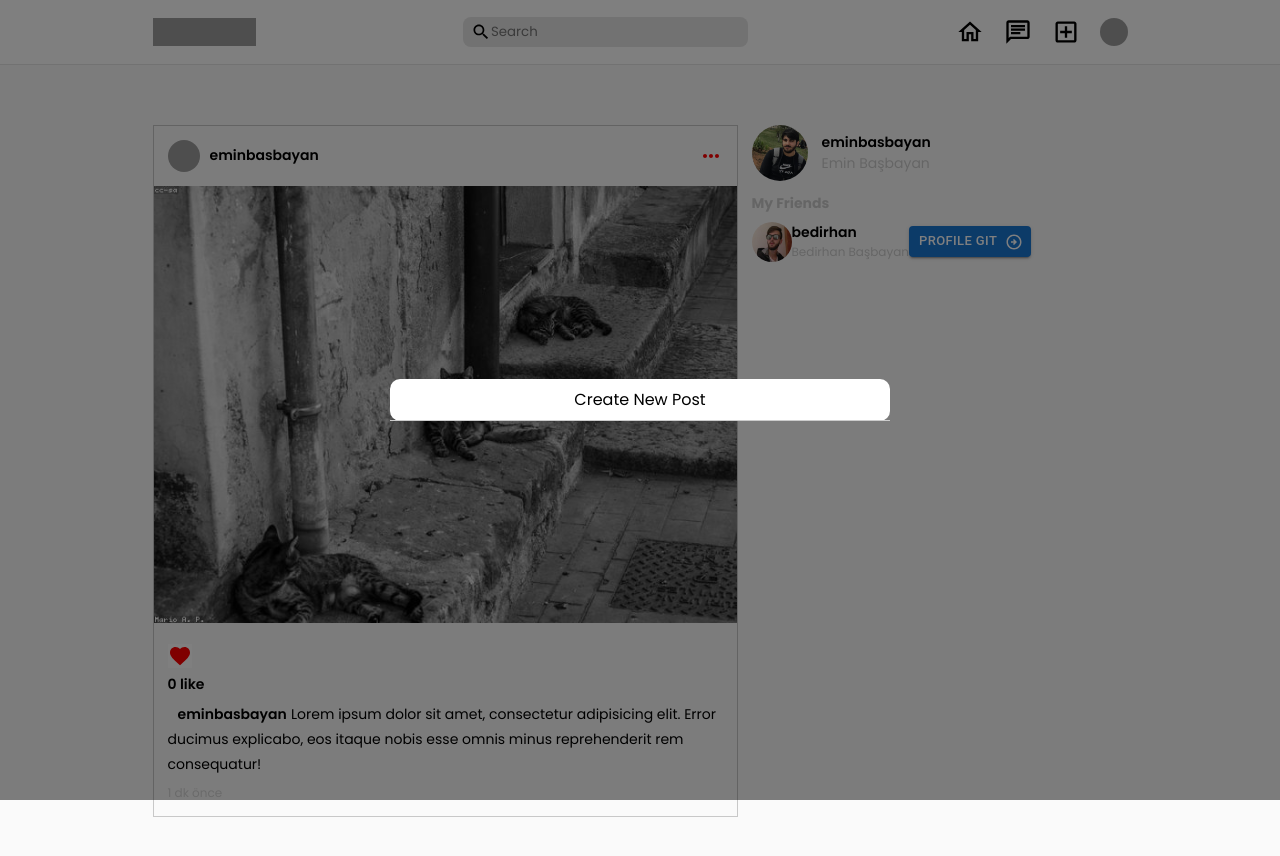
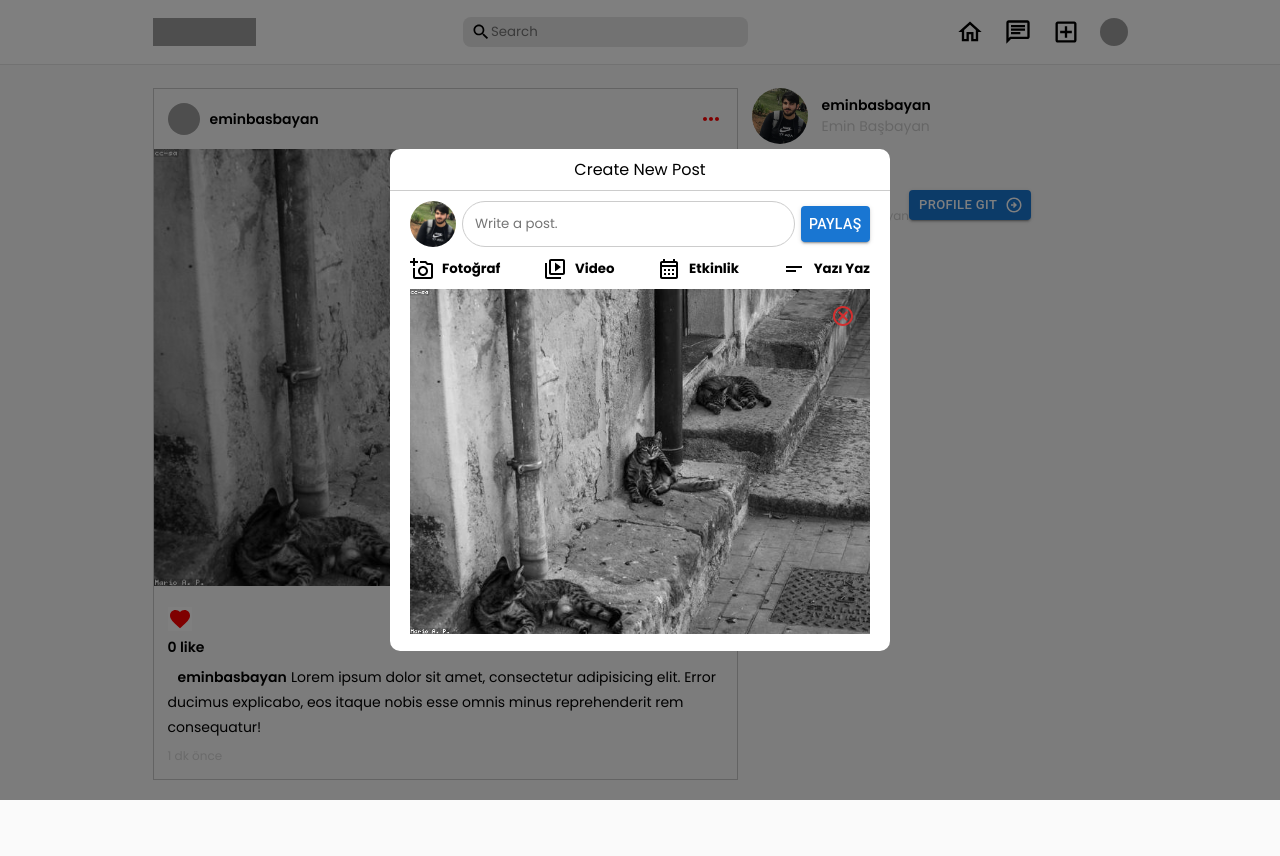
Before and after one commit to MustafaYilmaz1625/Blog-MERN, a React (Create React App) app in the folder react.instagram/: page / in a window 1280 px wide. Both pictures are taken after a click on the icon 1065 px from the left and 32 px from the top of the page. Shown: the top 856 px of the page. Built offline with nearby package versions, Linux system fonts and the light colour scheme; grey boxes are pictures that could not be loaded.

Commit message:
button,input,addphoto,videolibrary, calendarmonth..add and css.

```diff
--- a/react.instagram/src/components/share/Share.jsx
+++ b/react.instagram/src/components/share/Share.jsx
@@ -1,9 +1,13 @@
-import * as React from "react";
 import Box from "@mui/material/Box";
 import Button from "@mui/material/Button";
 import Typography from "@mui/material/Typography";
 import Modal from "@mui/material/Modal";
 import { Avatar } from "@mui/material";
+import AddAPhotoOutlinedIcon from "@mui/icons-material/AddAPhotoOutlined";
+import VideoLibraryOutlinedIcon from "@mui/icons-material/VideoLibraryOutlined";
+import CalendarMonthOutlinedIcon from "@mui/icons-material/CalendarMonthOutlined";
+import ShortTextIcon from "@mui/icons-material/ShortText";
+import CancelOutlinedIcon from "@mui/icons-material/CancelOutlined";
 import "./share.css";
 
 const Share = ({ open, handleClose }) => {
@@ -14,9 +18,50 @@ const Share = ({ open, handleClose }) => {
           <div className="modal-head">
             <Typography variant="span">Create New Post</Typography>
           </div>
+          <form className="modal-body">
+            <div className="modal-body-top">
+              <Avatar
+                alt="Remy Sharp"
+                src={"/images/person/0.png"}
+                sx={{ width: 46, height: 46 }}
+              />
+              <input
+                className="modal-text-input"
+                type="text"
+                placeholder="Write a post."
+              />
+              <Button type="submit" variant="contained" height="10px">
+                Paylaş
+              </Button>
+            </div>
+            <div className="modal-buttons">
+              <label htmlFor="inputFile" style={{ cursor: "pointer" }}>
+                <button type="button" style={{ pointerEvents: "none" }}>
+                  <AddAPhotoOutlinedIcon />
+                  <b>Fotoğraf</b>
+                </button>
+              </label>
+              <input type="file" id="inputFile" style={{ display: "none" }} />
+              <button>
+                <VideoLibraryOutlinedIcon />
+                <b>Video</b>
+              </button>
+              <button>
+                <CalendarMonthOutlinedIcon />
+                <b>Etkinlik</b>
+              </button>
+              <button>
+                <ShortTextIcon />
+                <b>Yazı Yaz</b>
+              </button>
+            </div>
+            <div className="share-img-wrapper">
+              <img className="share-img" alt="" src="/images/post/1.png" />
+              <CancelOutlinedIcon className="cancel-icon" color="error" />
+            </div>
+          </form>
         </Box>
       </Modal>
-      <Button onClick={handleClose}>Close modal</Button>
     </>
   );
 };
--- a/react.instagram/src/components/share/share.css
+++ b/react.instagram/src/components/share/share.css
@@ -16,3 +16,47 @@
   padding: 8px 0;
   border-bottom: 1px solid #ccc;
 }
+
+.modal-body {
+  display: flex;
+  flex-direction: column;
+  padding: 10px 20px;
+}
+
+.modal-body-top {
+  display: flex;
+  column-gap: 6px;
+  align-items: center;
+}
+
+.modal-body-top .modal-text-input {
+  width: 100%;
+  height: 46px;
+  border-radius: 30px;
+  border: 1px solid #ccc;
+  padding-left: 12px;
+  outline: none;
+}
+
+.modal-buttons{
+  display: flex;
+  margin-top: 10px;
+  justify-content: space-between;
+}
+.modal-buttons button{
+  display: flex;
+  align-items: center;
+  column-gap: 8px;
+}
+
+.share-img-wrapper{
+  position: relative;
+  margin-top: 8px;
+}
+
+.cancel-icon {
+  position: absolute;
+  top: 15px;
+  right: 15px;
+  cursor: pointer;
+}
```
